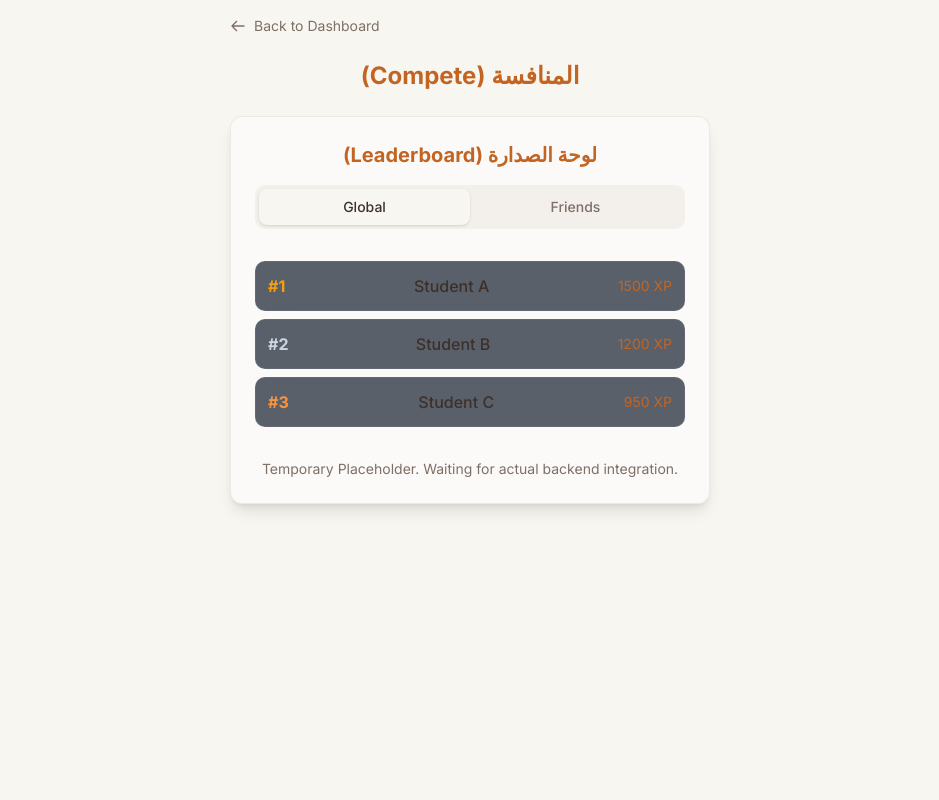
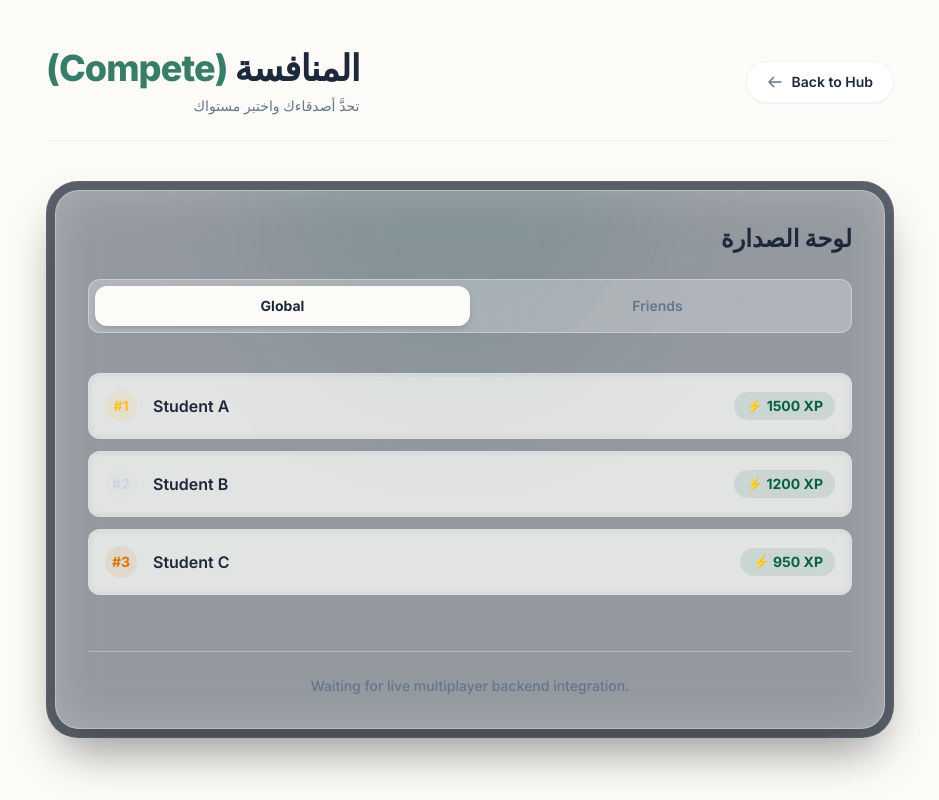
Before and after one commit to e9kia/elite-english-mentor, a Next.js app: page /compete in a window 1280 px wide. Shown: the whole page, without its empty margins (170-1109 px from the left). Built offline with nearby package versions, Linux system fonts and the light colour scheme.

Commit message:
Hard Lockdown: Security, Elite UI, and Academic Theme

```diff
--- a/src/app/(student)/dashboard/page.tsx
+++ b/src/app/(student)/dashboard/page.tsx
@@ -236,7 +236,7 @@ export default async function DashboardPage() {
                   </svg>
                   Start Learning
                 </a>
-              ) : isAdmin ? (
+              ) : session?.user?.role === 'admin' ? (
                 <a href="/admin/upload"
                   className="inline-flex items-center gap-2 bg-primary/20 border border-primary/30 text-primary px-6 py-2.5 rounded-xl font-semibold text-sm hover:bg-primary/30 transition-colors">
                   <svg className="h-4 w-4" fill="none" viewBox="0 0 24 24" stroke="currentColor">
--- a/src/app/(student)/layout.tsx
+++ b/src/app/(student)/layout.tsx
@@ -50,7 +50,7 @@ export default async function StudentLayout({ children }: { children: React.Reac
               className="text-xs text-muted-foreground hover:text-foreground px-2 py-1 rounded border border-border/50 hover:bg-muted transition-colors hidden sm:block">
               Sign In
             </a>
-            {session?.user?.role === "admin" && (
+            {session?.user?.role === 'admin' && (
               <a href="/admin/dashboard"
                 className="text-xs text-muted-foreground hover:text-foreground px-2 py-1 rounded border border-border/50 hover:bg-muted transition-colors hidden sm:block">
                 Admin ↗
--- a/src/app/(student)/leaderboard/page.tsx
+++ b/src/app/(student)/leaderboard/page.tsx
@@ -121,17 +121,17 @@ export default function LeaderboardPage() {
     <div className="max-w-2xl mx-auto space-y-8 animate-fade-in">
 
       {/* Header */}
-      <div className="mb-4">
-        <a href="/dashboard" className="inline-flex items-center gap-2 text-sm text-muted-foreground hover:text-foreground transition-colors">
-          <svg className="h-4 w-4" fill="none" viewBox="0 0 24 24" stroke="currentColor">
+      <div className="flex flex-col md:flex-row md:items-center justify-between mb-8 pb-6 border-b border-border/40 gap-4">
+        <div>
+          <h1 className="text-3xl md:text-4xl font-extrabold text-foreground tracking-tight mb-2">Leaderboard</h1>
+          <p className="text-sm font-medium text-muted-foreground">Compete with friends · Earn XP · Climb the ranks</p>
+        </div>
+        <a href="/dashboard" className="group inline-flex items-center gap-2 px-5 py-2.5 bg-card hover:bg-muted border border-border/50 text-sm font-semibold text-foreground rounded-full shadow-sm transition-all self-start md:self-auto">
+          <svg className="h-4 w-4 text-muted-foreground group-hover:text-primary transition-colors" fill="none" viewBox="0 0 24 24" stroke="currentColor">
             <path strokeLinecap="round" strokeLinejoin="round" strokeWidth={2} d="M10 19l-7-7m0 0l7-7m-7 7h18" />
           </svg>
-          Back to Dashboard
+          Back to Hub
         </a>
-      </div>
-      <div className="text-center space-y-1">
-        <h1 className="text-4xl font-bold gradient-text">Leaderboard</h1>
-        <p className="text-sm text-muted-foreground">Compete with friends · Earn XP · Climb the ranks</p>
       </div>
 
       {/* Search bar */}
--- a/src/app/compete/page.tsx
+++ b/src/app/compete/page.tsx
@@ -9,18 +9,27 @@ export const metadata = {
 
 export default function CompetePage() {
   return (
-    <div className="container max-w-lg mx-auto p-4 pb-24 min-h-screen">
-      <a href="/dashboard" className="inline-flex items-center gap-2 text-sm text-muted-foreground hover:text-foreground mb-6 transition-colors">
-        <svg className="h-4 w-4" fill="none" viewBox="0 0 24 24" stroke="currentColor">
-          <path strokeLinecap="round" strokeLinejoin="round" strokeWidth={2} d="M10 19l-7-7m0 0l7-7m-7 7h18" />
-        </svg>
-        Back to Dashboard
-      </a>
-      <h1 className="text-2xl font-bold mb-6 text-center text-primary" dir="rtl">
-        المنافسة (Compete)
-      </h1>
-      {/* The existing dual-tab Leaderboard component should render here */}
-      <Leaderboard />
+    <div className="max-w-4xl mx-auto px-6 py-12 min-h-screen animate-fade-in">
+      <div className="flex flex-col md:flex-row md:items-center justify-between mb-10 pb-6 border-b border-border/40 gap-4">
+        <div>
+          <h1 className="text-3xl md:text-4xl font-extrabold text-foreground tracking-tight mb-2" dir="rtl">
+            المنافسة <span className="text-primary opacity-80">(Compete)</span>
+          </h1>
+          <p className="text-sm font-medium text-muted-foreground" dir="rtl">
+            تحدَّ أصدقاءك واختبر مستواك
+          </p>
+        </div>
+        <a href="/dashboard" className="group inline-flex items-center gap-2 px-5 py-2.5 bg-card hover:bg-muted border border-border/50 text-sm font-semibold text-foreground rounded-full shadow-sm transition-all self-start md:self-auto">
+          <svg className="h-4 w-4 text-muted-foreground group-hover:text-primary transition-colors" fill="none" viewBox="0 0 24 24" stroke="currentColor">
+            <path strokeLinecap="round" strokeLinejoin="round" strokeWidth={2} d="M10 19l-7-7m0 0l7-7m-7 7h18" />
+          </svg>
+          Back to Hub
+        </a>
+      </div>
+
+      <div className="glass rounded-[2rem] p-2 shadow-2xl border border-border/50 bg-card/40">
+        <Leaderboard />
+      </div>
     </div>
   );
 }
--- a/src/app/globals.css
+++ b/src/app/globals.css
@@ -5,23 +5,23 @@
 /* 3. CSS Design Tokens (Premium Academic Theme) */
 @layer base {
   :root {
-    /* Beige Light Theme */
-    --background: 40 33% 96%;
-    --foreground: 20 20% 20%;
-    --card: 40 30% 98%;
-    --card-foreground: 20 20% 20%;
-    --muted: 40 20% 90%;
-    --muted-foreground: 20 10% 45%;
-    --border: 40 15% 85%;
-    --input: 40 20% 90%;
-    --primary: 25 70% 45%;
+    /* Soft Academic Light Theme */
+    --background: 40 43% 98%;
+    --foreground: 217 33% 17%;
+    --card: 0 0% 100%;
+    --card-foreground: 217 33% 17%;
+    --muted: 210 20% 96%;
+    --muted-foreground: 215 16% 47%;
+    --border: 214 32% 91%;
+    --input: 214 32% 91%;
+    --primary: 163 88% 20%;
     --primary-foreground: 0 0% 100%;
-    --secondary: 40 20% 90%;
-    --secondary-foreground: 20 20% 20%;
-    --accent: 25 70% 45%;
+    --secondary: 217 33% 17%;
+    --secondary-foreground: 0 0% 100%;
+    --accent: 163 88% 20%;
     --accent-foreground: 0 0% 100%;
-    --ring: 25 70% 45%;
-    --radius: 0.625rem;
+    --ring: 163 88% 20%;
+    --radius: 0.75rem;
     --success: 158 64% 40%;
     --warning: 38 92% 50%;
     --error: 354 76% 60%;
--- a/src/components/Leaderboard.tsx
+++ b/src/components/Leaderboard.tsx
@@ -2,37 +2,45 @@ import React from "react";
 
 export default function Leaderboard() {
   return (
-    <div className="bg-card border border-border/50 rounded-xl p-6 text-center shadow-lg">
-      <h2 className="text-xl font-bold text-primary mb-4" dir="rtl">لوحة الصدارة (Leaderboard)</h2>
-      <div className="flex flex-col gap-4">
-        {/* Placeholder tabs */}
-        <div className="flex bg-muted/50 p-1 rounded-lg">
-          <button className="flex-1 py-2 text-sm font-medium bg-background shadow rounded-md text-foreground">Global</button>
-          <button className="flex-1 py-2 text-sm font-medium text-muted-foreground hover:text-foreground">Friends</button>
-        </div>
+    <div className="bg-card/50 backdrop-blur-xl border border-border/40 rounded-3xl p-8 shadow-2xl relative overflow-hidden">
+      {/* Decorative gradient blur */}
+      <div className="absolute top-0 left-1/4 w-96 h-96 bg-primary/10 rounded-full blur-3xl pointer-events-none -translate-y-1/2" />
 
-        {/* Placeholder list */}
-        <div className="space-y-2 mt-4">
-          <div className="flex items-center justify-between p-3 glass rounded-lg border border-border/50">
-            <span className="font-bold text-amber-500">#1</span>
-            <span className="font-medium text-foreground">Student A</span>
-            <span className="text-sm text-primary">1500 XP</span>
+      <div className="relative z-10">
+        <h2 className="text-2xl font-extrabold text-foreground mb-6" dir="rtl">لوحة الصدارة</h2>
+
+        <div className="flex flex-col gap-6">
+          {/* Tabs */}
+          <div className="flex bg-muted/30 p-1.5 rounded-xl border border-border/50">
+            <button className="flex-1 py-2.5 text-sm font-bold bg-background shadow-md rounded-lg text-foreground transition-all">Global</button>
+            <button className="flex-1 py-2.5 text-sm font-semibold text-muted-foreground hover:text-foreground transition-all">Friends</button>
           </div>
-          <div className="flex items-center justify-between p-3 glass rounded-lg border border-border/50">
-            <span className="font-bold text-slate-300">#2</span>
-            <span className="font-medium text-foreground">Student B</span>
-            <span className="text-sm text-primary">1200 XP</span>
+
+          {/* List */}
+          <div className="space-y-3 mt-4">
+            {[
+              { rank: 1, name: "Student A", xp: 1500, color: "text-amber-400", bg: "bg-amber-400/10 border-amber-400/20" },
+              { rank: 2, name: "Student B", xp: 1200, color: "text-slate-300", bg: "bg-slate-300/10 border-slate-300/20" },
+              { rank: 3, name: "Student C", xp: 950,  color: "text-amber-600", bg: "bg-amber-600/10 border-amber-600/20" },
+            ].map((user) => (
+              <div key={user.rank} className="flex items-center justify-between p-4 bg-background/50 backdrop-blur-sm rounded-xl border border-border/50 hover:bg-muted/20 transition-colors group cursor-pointer">
+                <div className="flex items-center gap-4">
+                  <div className={`w-8 h-8 rounded-full flex items-center justify-center font-bold text-sm ${user.bg} ${user.color}`}>
+                    #{user.rank}
+                  </div>
+                  <span className="font-semibold text-foreground group-hover:text-primary transition-colors">{user.name}</span>
+                </div>
+                <span className="text-sm font-bold text-primary px-3 py-1 bg-primary/10 rounded-full">⚡ {user.xp} XP</span>
+              </div>
+            ))}
           </div>
-          <div className="flex items-center justify-between p-3 glass rounded-lg border border-border/50">
-            <span className="font-bold text-orange-400">#3</span>
-            <span className="font-medium text-foreground">Student C</span>
-            <span className="text-sm text-primary">950 XP</span>
+
+          <div className="mt-8 pt-6 border-t border-border/40 text-center">
+            <p className="text-sm font-medium text-muted-foreground">
+              Waiting for live multiplayer backend integration.
+            </p>
           </div>
         </div>
-
-        <p className="text-sm text-muted-foreground mt-4">
-          Temporary Placeholder. Waiting for actual backend integration.
-        </p>
       </div>
     </div>
   );
```
Also changed, not shown: src/middleware.ts (+11 -14 lines).
